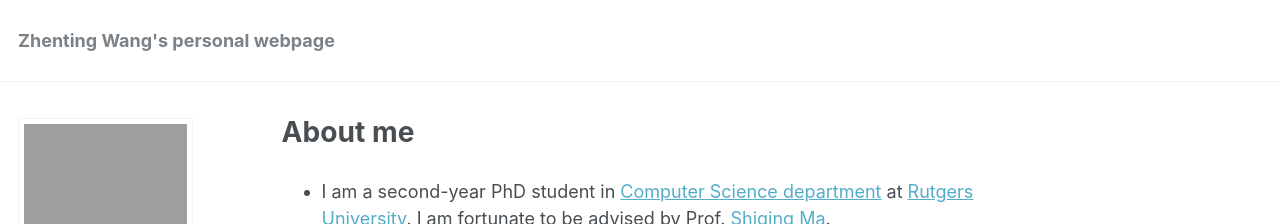
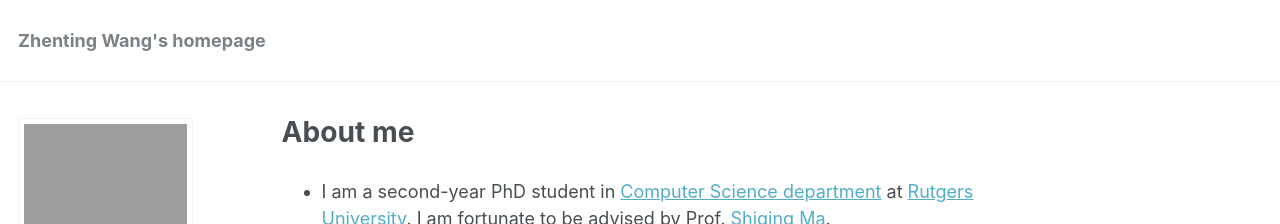
Before and after one commit to ZhentingWang/zhentingwang.github.io, a Jekyll site: the page built from _pages/about.md, in a window 1280 px wide and 900 px high. Shown: the top 224 px of the window. Built offline with Jekyll 4.4.1, drawn with Linux system fonts in a browser that asks for light colours.

Commit message:
Update _config.yml

```diff
--- a/_config.yml
+++ b/_config.yml
@@ -7,7 +7,7 @@
 
 # Site Settings
 locale                   : "en-US"
-title                    : "Zhenting Wang's personal webpage"
+title                    : "Zhenting Wang's homepage"
 title_separator          : "-"
 name                     : &name "Zhenting Wang"
 description              : &description "PhD student in CS@Rutgers"
```
